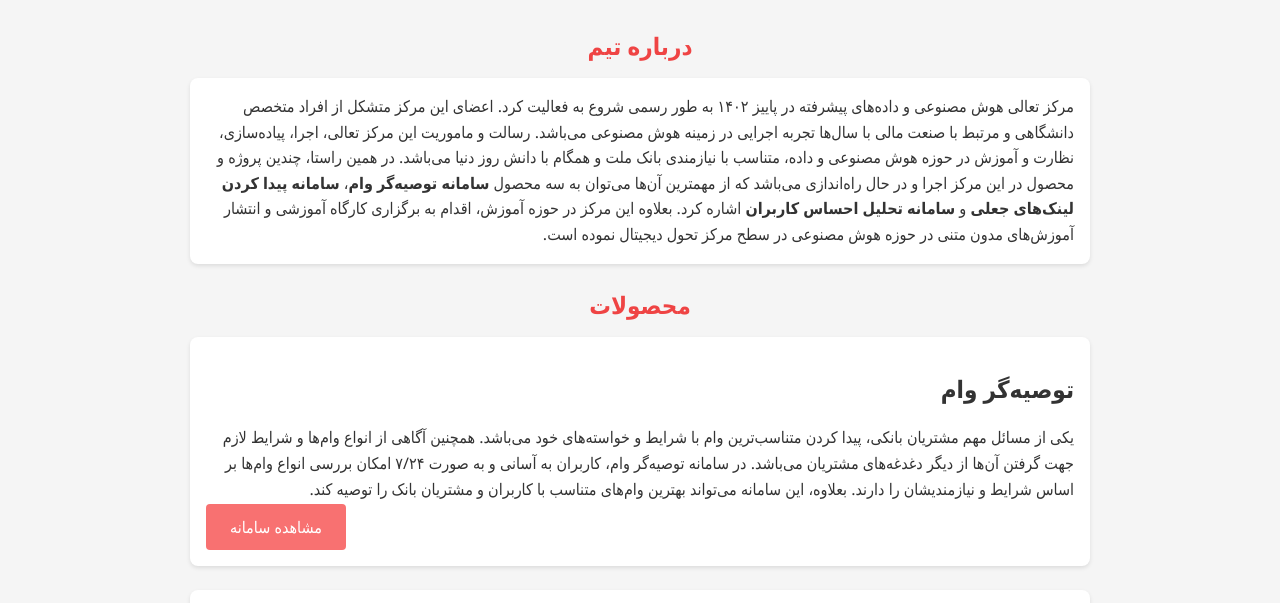
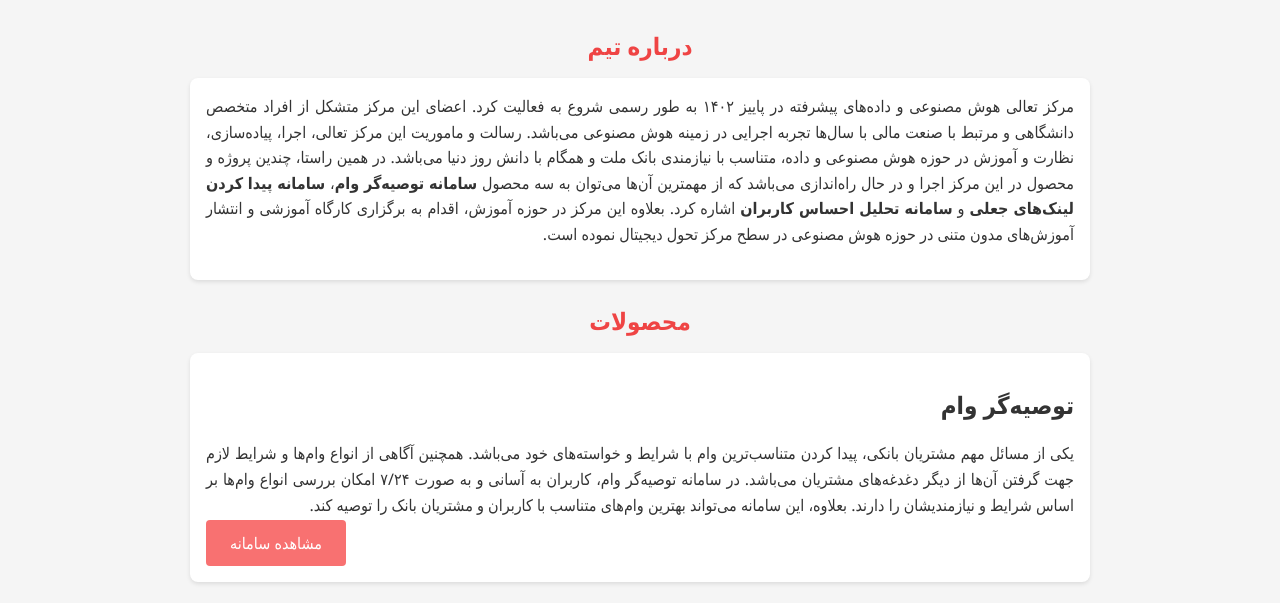
Before and after one commit to MahdiBahar/MEC_webpage, a plain HTML site: page index.html in a window 1280 px wide. Shown: the part 68-671 px from the top of the page. Drawn offline with Linux system fonts and the light colour scheme.

Commit message:
justify text

```diff
--- a/index.html
+++ b/index.html
@@ -14,6 +14,7 @@
         header {
             background-color: #fecaca;
         }
+
         /* Constrain header content to align with sections */
         .header-container {
             max-width: 900px;
@@ -52,10 +53,7 @@
             padding: 1rem;
             margin-bottom: 1.5rem;
         }
-        .team-info p {
-            line-height: 1.6;
-            margin: 0;
-        }
+
         .product-info {
             background-color: #fff;
             border-radius: 8px;
@@ -65,9 +63,11 @@
             position: relative;
             padding-bottom: 3rem; /* ensure space for button */
         }
-        .product-info p {
+        .team-info p, .product-info p {
             line-height: 1.6;
             margin: 0 0 1rem;
+            text-align: justify;
+            text-justify: inter-word;
         }
         /* Position button at bottom-left */
         .product-info .cta {
@@ -83,7 +83,7 @@
             cursor: pointer;
             text-decoration: none;
         }
-        .cta:hover {
+        .product-info .cta:hover {
             background-color: #ef4444;
         }
         .text-center {
```
